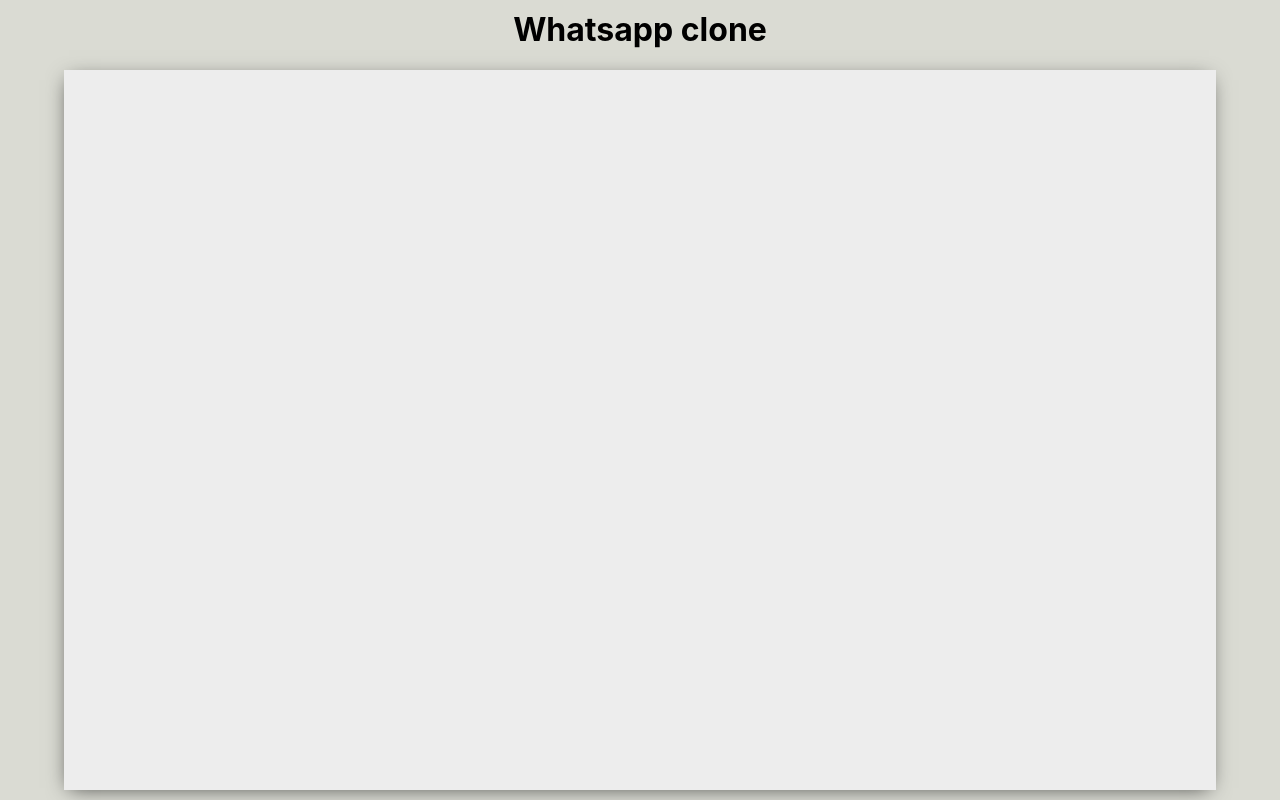
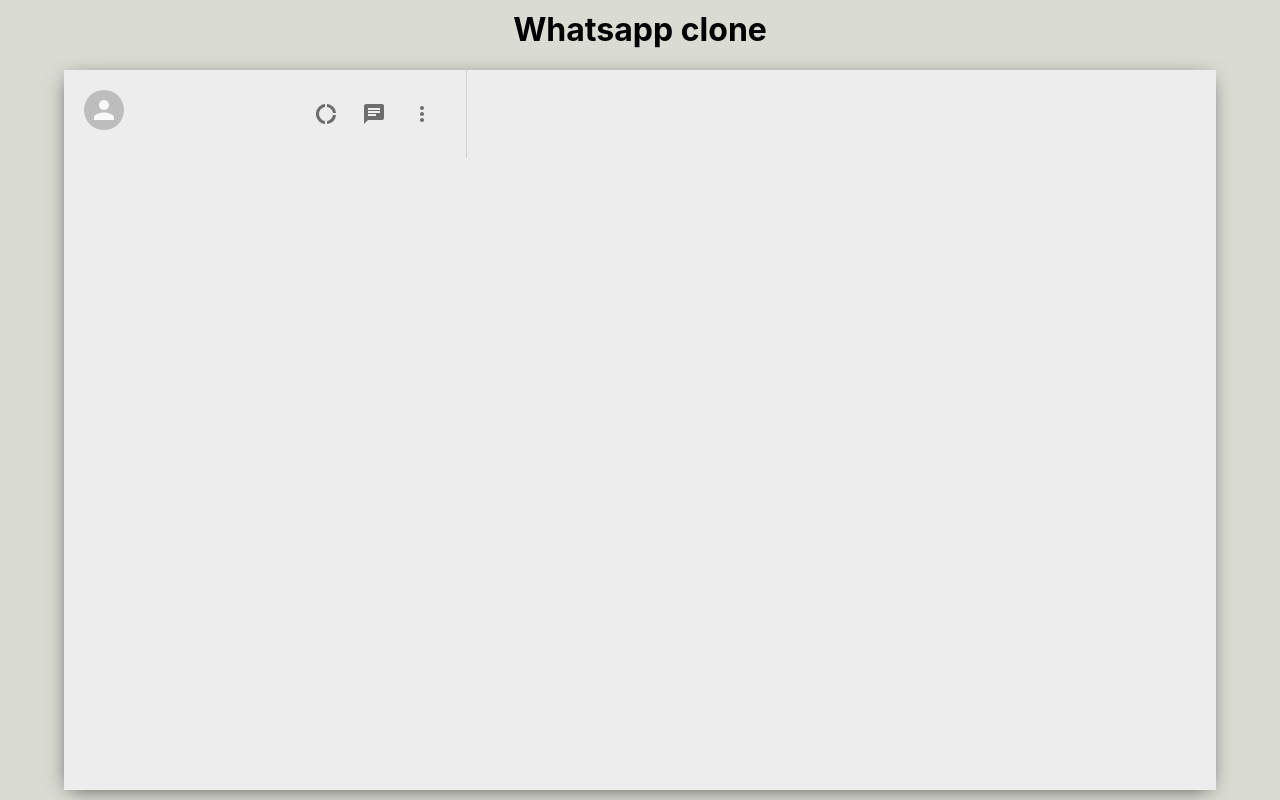
Before and after one commit to jmuema/Whatsapp-clone, a React (Create React App) app: page / in a window 1280 px wide. Built offline with nearby package versions, Linux system fonts and the light colour scheme.

Commit message:
added the right sidebar icons

```diff
--- a/package.json
+++ b/package.json
@@ -3,6 +3,8 @@
   "version": "0.1.0",
   "private": true,
   "dependencies": {
+    "@material-ui/core": "^4.11.0",
+    "@material-ui/icons": "^4.9.1",
     "@testing-library/jest-dom": "^5.11.4",
     "@testing-library/react": "^11.1.0",
     "@testing-library/user-event": "^12.1.10",
--- a/src/App.js
+++ b/src/App.js
@@ -1,4 +1,6 @@
+import React from "react";
 import './App.css';
+import Sidebar from "./Sidebar";
 
 function App() {
   return (
@@ -6,7 +8,7 @@
 
      <h1>Whatsapp clone </h1>
      <div className="app__body">
-     { /* Sidebar */}
+   < Sidebar />
      {/* Chat */}
 
 
--- /dev/null
+++ b/src/Sidebar.css
@@ -0,0 +1,19 @@
+.sidebar {
+    flex: 0.35;
+}
+.sidebar__header {
+    display: flex;
+    justify-content: space-between;
+    padding: 20px;
+    border-right: 1px solid lightgray;
+}
+.sidebar__headerRight {
+    display: flex;
+    align-items: center;
+    justify-content: space-between;
+    min-width: 10vw;
+}
+.sidebar__headerRight > .MuiSvgIcon-root {
+    margin-right: 2vw;
+    font-size: 24px !important;
+}
--- /dev/null
+++ b/src/Sidebar.js
@@ -0,0 +1,41 @@
+import { Avatar, IconButton } from '@material-ui/core';
+import DonutLargeIcon from '@material-ui/icons/DonutLarge';
+import ChatIcon from "@material-ui/icons/Chat";
+import  MoreVertIcon  from "@material-ui/icons/MoreVert";
+import React from 'react';
+import "./Sidebar.css";
+
+function Sidebar(props) {
+
+
+    return (
+        <div className="sidebar">
+            <div className="sidebar__header">
+            <Avatar />
+            <div className="ssidebar__headerRight">
+                <IconButton>
+                <DonutLargeIcon/>
+
+                </IconButton>
+                <IconButton> <ChatIcon/> </IconButton>
+                <IconButton> <MoreVertIcon/> </IconButton>
+
+
+
+            </div>
+
+
+            </div>
+            <div className="sidebar__search">
+
+
+            </div>
+            <div className="sidebar__chats">
+
+
+            </div>
+            {/* <h1> sidebar </h1> */}
+        </div>
+    )
+}
+export default Sidebar;
```
Also changed, not shown: 2 other files (tests, documents, lock files or other folders).
